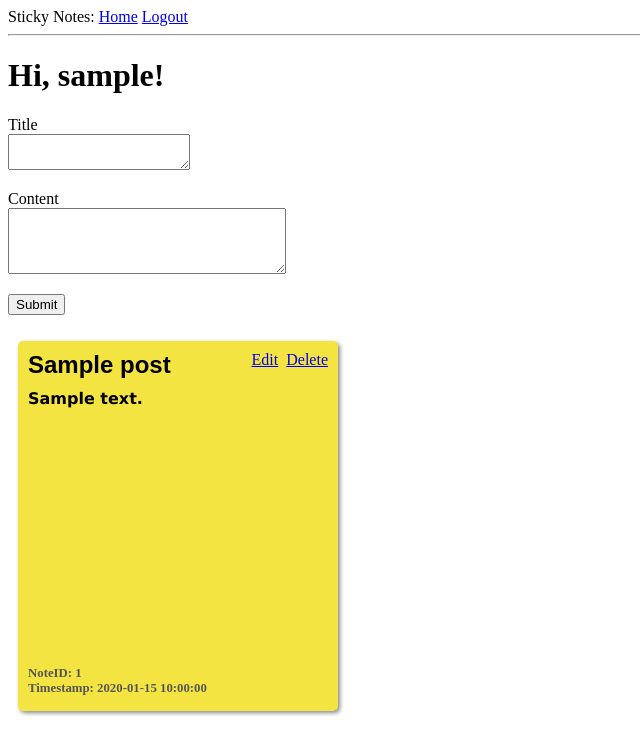
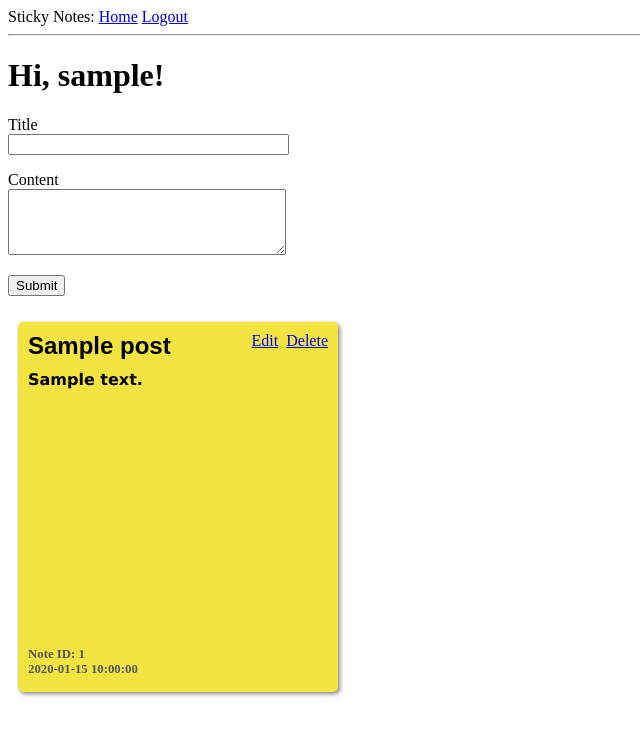
Before and after one commit to a3has/team10App, a Flask app: page / in a window 1280 px wide. Shown: the top 755 px of the page, without its empty margins (0-640 px from the left). Run offline with Flask 3, Linux system fonts and the light colour scheme; a user stored in the database is signed in; tables that the repository leaves empty hold one stand-in row (values such as "Sample post").

Commit message:
implemented create-note

```diff
--- a/notesapp/app/templates/index.html
+++ b/notesapp/app/templates/index.html
@@ -35,8 +35,8 @@
       <p class="note-title">{{ note.title }}</p>
       <p class="note-content"><b>{{ note.body }}</p>
       <p class="note-details">
-        NoteID: {{ note.id }} <br>
-        Timestamp: {{ note.timestamp.strftime('%Y-%m-%d %H:%M:%S') }}
+        Note ID: {{ note.id }} <br>
+        {{ note.timestamp.strftime('%Y-%m-%d %H:%M:%S') }}
       </p>
     </div>
     {% endfor %}
--- a/notesapp/forms.py
+++ b/notesapp/forms.py
@@ -29,7 +29,7 @@ class RegistrationForm(FlaskForm):
             raise ValidationError('Please use a different email address.')
 
 class NoteForm2(FlaskForm):
-    title = TextAreaField('Title', validators=[DataRequired()])
+    title = StringField('Title', validators=[DataRequired()])
     note = TextAreaField('Content', validators=[DataRequired()])
     submit = SubmitField('Submit')
 
```
Also changed, not shown: notesapp/app/app.db.
